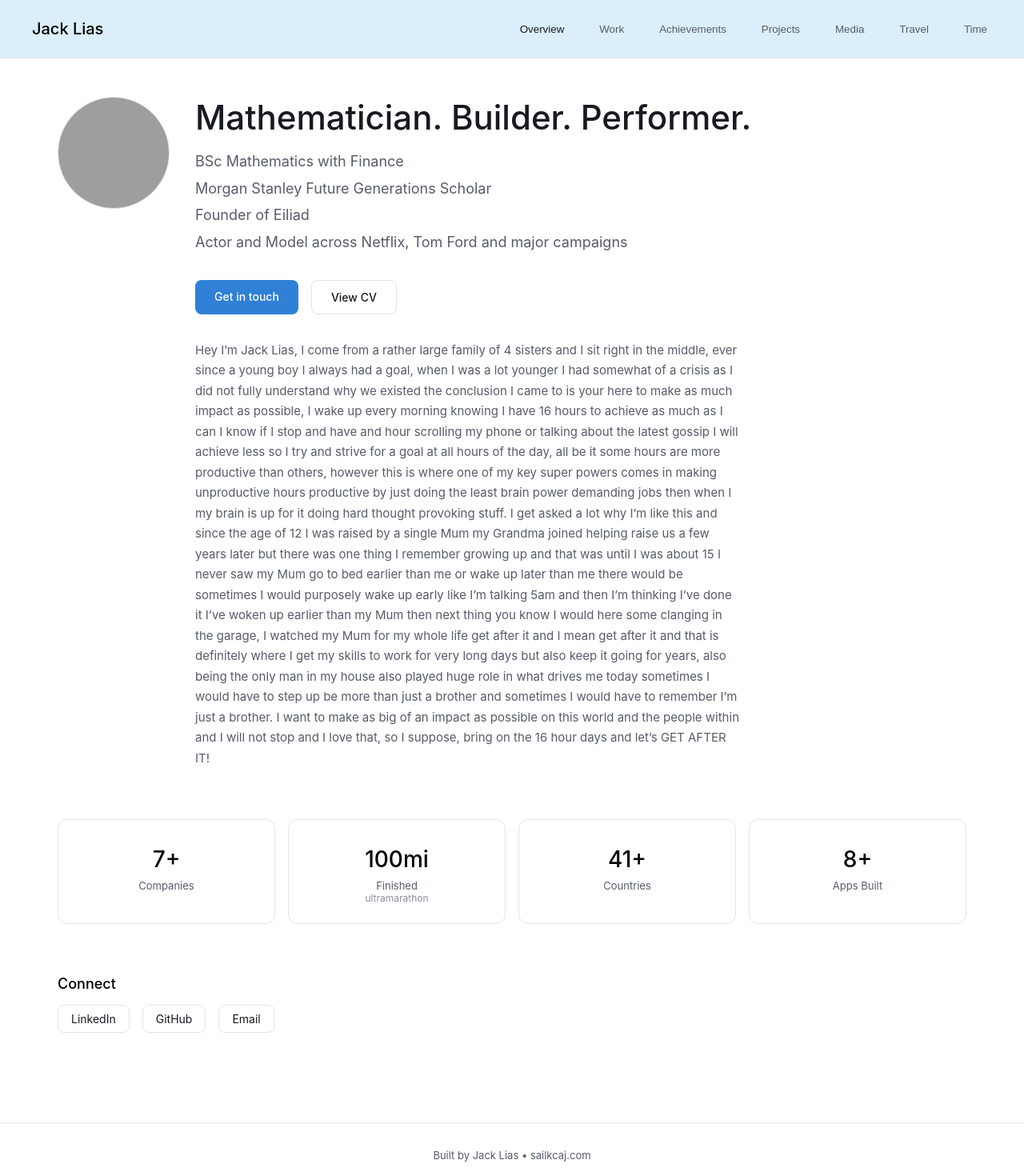
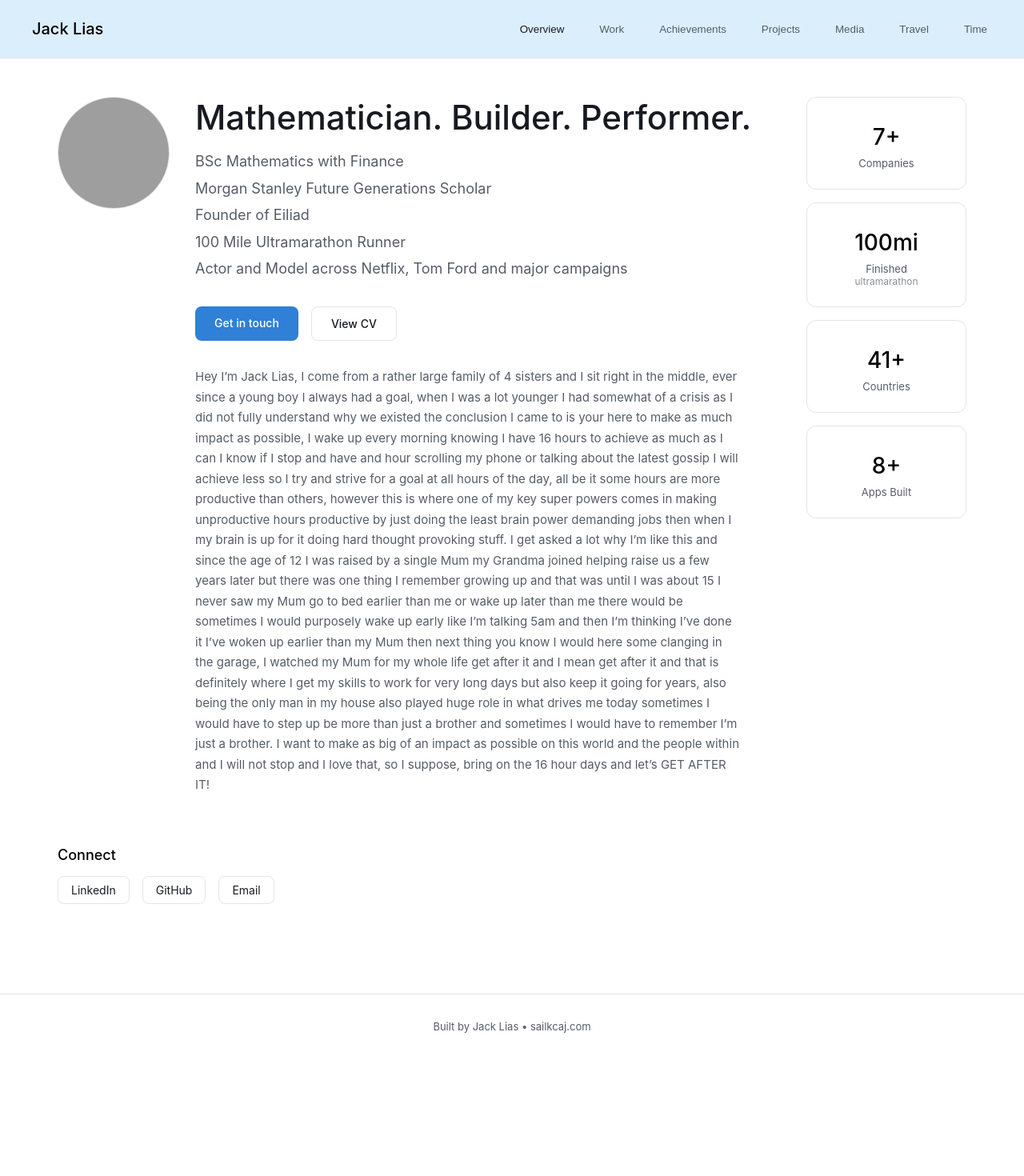
Before and after one commit to sailkcaj/jack-website, a React (Vite) app: page / in a window 1280 px wide. Shown: the top 1470 px of the page at 80% size. After the commit the page ends 1323 px from the top, so only its background shows below. Built offline with nearby package versions, Linux system fonts and the light colour scheme; grey boxes are pictures that could not be loaded; the HTML template or start-up script is replaced by a standard one.

Commit message:
Add Fallowfield Flat Parties and Scloth to Projects

```diff
--- a/src/App.jsx
+++ b/src/App.jsx
@@ -64,7 +64,8 @@ export default function JackWebsite() {
         {activeTab === 'overview' && (
           <>
             <section style={{ marginBottom: '4rem' }}>
-              <div style={{ display: 'flex', gap: '2rem', alignItems: 'flex-start', flexWrap: 'wrap' }}>
+              <div style={{ display: 'flex', gap: '3rem', alignItems: 'flex-start', flexWrap: 'wrap' }}>
+              <div style={{ display: 'flex', gap: '2rem', alignItems: 'flex-start', flex: '1 1 480px', minWidth: 0 }}>
                 <Photo
                   src={HERO_IMAGE}
                   alt="Jack"
@@ -85,6 +86,7 @@ export default function JackWebsite() {
                     <p style={{ margin: '0 0 0.3rem 0' }}>BSc Mathematics with Finance</p>
                     <p style={{ margin: '0 0 0.3rem 0' }}>Morgan Stanley Future Generations Scholar</p>
                     <p style={{ margin: '0 0 0.3rem 0' }}>Founder of Eiliad</p>
+                    <p style={{ margin: '0 0 0.3rem 0' }}>100 Mile Ultramarathon Runner</p>
                     <p style={{ margin: 0 }}>Actor and Model across Netflix, Tom Ford and major campaigns</p>
                   </div>
                   <div style={{ display: 'flex', gap: '1rem', marginBottom: '2rem' }}>
@@ -117,15 +119,8 @@ export default function JackWebsite() {
                   </p>
                 </div>
               </div>
-            </section>
 
-            {/* Stats Grid */}
-            <section style={{ marginBottom: '4rem' }}>
-              <div style={{
-                display: 'grid',
-                gridTemplateColumns: 'repeat(auto-fit, minmax(200px, 1fr))',
-                gap: '1rem',
-              }}>
+              <div style={{ display: 'flex', flexDirection: 'column', gap: '1rem', width: '200px', flexShrink: 0 }}>
                 {stats.map((stat, i) => (
                   <div key={i} style={{
                     background: 'var(--surface-2)',
@@ -140,6 +135,7 @@ export default function JackWebsite() {
                     {stat.subtitle && <div style={{ fontSize: '12px', color: 'var(--text-muted)' }}>{stat.subtitle}</div>}
                   </div>
                 ))}
+              </div>
               </div>
             </section>
 
--- a/src/siteData.js
+++ b/src/siteData.js
@@ -117,6 +117,16 @@ export const projects = [
     tagline: 'Monte Carlo simulation for currency exposure analysis',
     tech: ['Python', 'Finance', 'Risk'],
   },
+  {
+    name: 'Fallowfield Flat Parties',
+    tagline: 'App for student events',
+    tech: ['Events', 'Mobile'],
+  },
+  {
+    name: 'Scloth',
+    tagline: 'App for creators and influencers to host their own merch lines, all in one place',
+    tech: ['E-commerce', 'Creator Economy'],
+  },
 ];
 
 export const mediaCredits = [
```
